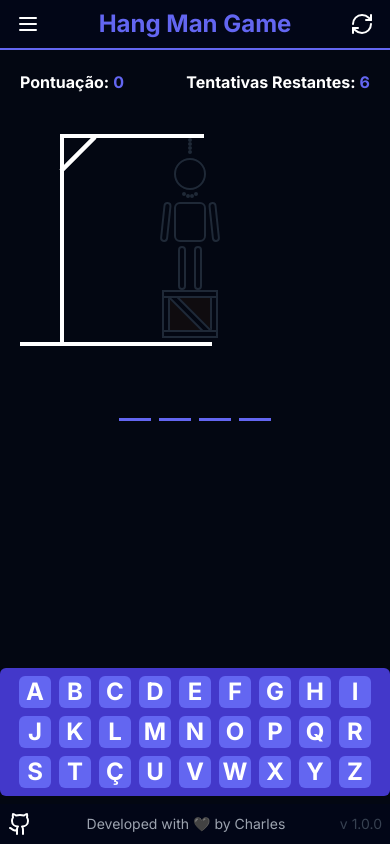
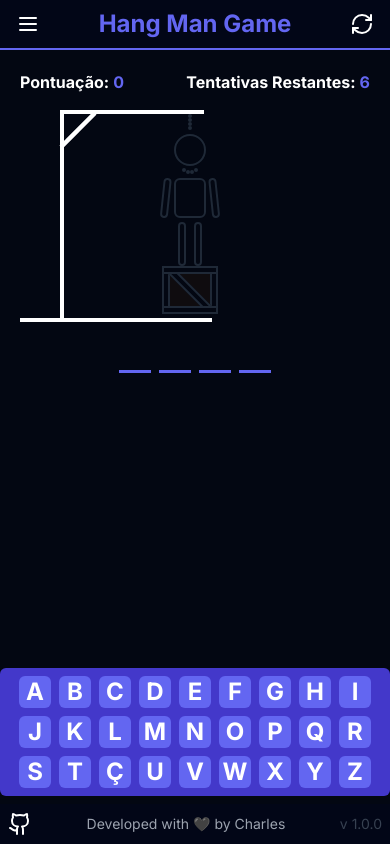
Before and after one commit to charles-mrt/hangman-game, a Next.js app: page / in a window 390 px wide. Built offline with nearby package versions, Linux system fonts and the light colour scheme.

Commit message:
style: fix gap for small screen

```diff
--- a/src/app/components/word/Word-field.tsx
+++ b/src/app/components/word/Word-field.tsx
@@ -97,7 +97,7 @@ export const WordField = () => {
 
       <div className="h-full w-full p-5 flex flex-col gap-6 justify-between">
 
-        <div className="w-full flex flex-col justify-between gap-10">
+        <div className="w-full flex flex-col justify-between gap-4">
 
           <GameHeader life={lives} />
 
```
